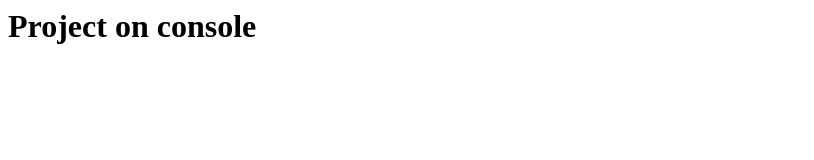
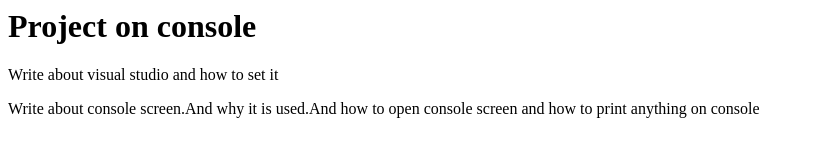
Before and after one commit to Harmangulati/visualproject1, a plain HTML site: page index.html in a window 1280 px wide. Shown: the whole page, without its empty margins (0-814 px from the left). Drawn offline with Linux system fonts and the light colour scheme.

Commit message:
Add files via upload

```diff
--- a/index.html
+++ b/index.html
@@ -4,6 +4,9 @@
 </head>
 <body>
   <h1>Project on console</h1>
+  <p>Write about visual studio and how to set it</p>
+  <p>Write about console screen.And why it is used.And how to open console screen and how to print anything on console
+  </p>
   <script>
     var first_name="Harman";
  var last_name="Jotsingh";
```
